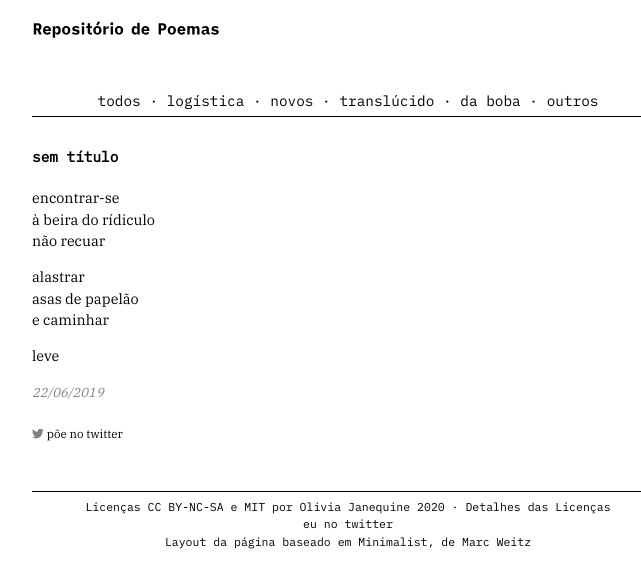
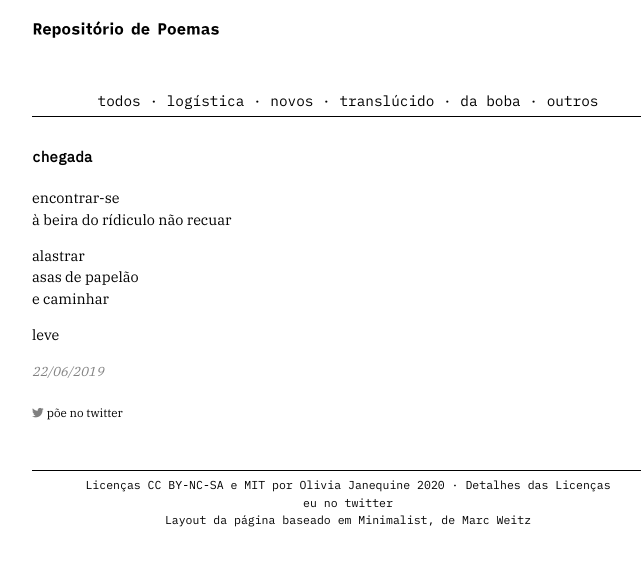
Before and after one commit to olivia-olivia/olivia-olivia.github.io, a Jekyll site: the page built from _posts/2019-06-22-encontrar-se-a-beira.md, in a window 1280 px wide. Shown: the top 588 px of the page, without its empty margins (292-933 px from the left). Built offline with Jekyll 4.4.1, drawn with Linux system fonts in a browser that asks for light colours; nearby versions of some CDN libraries; comment, search, counter and statistics services are not loaded; some of the changed lines change nothing that is shown.

Commit message:
dá título e outros ajustes em "chegada"

```diff
--- a/_posts/2019-06-22-encontrar-se-a-beira.md
+++ b/_posts/2019-06-22-encontrar-se-a-beira.md
@@ -1,14 +1,14 @@
 ---
 layout: post
-title: sem título
+title: chegada
 date: 2019-06-22 -0300
 place: São Paulo
 categories: da-boba
-author-comment:
+author-comment: "lido pela Renata Côrrea na live do instagram sobre síndrome do impostor em 2020-08-03. na ocasião, ela me chamou de Olivia Maia, eu ri."
 ---
-
+<!--more-->
 encontrar-se
-à beira do rídiculo<!--more-->
+à beira do rídiculo
 não recuar
 
 alastrar
```
